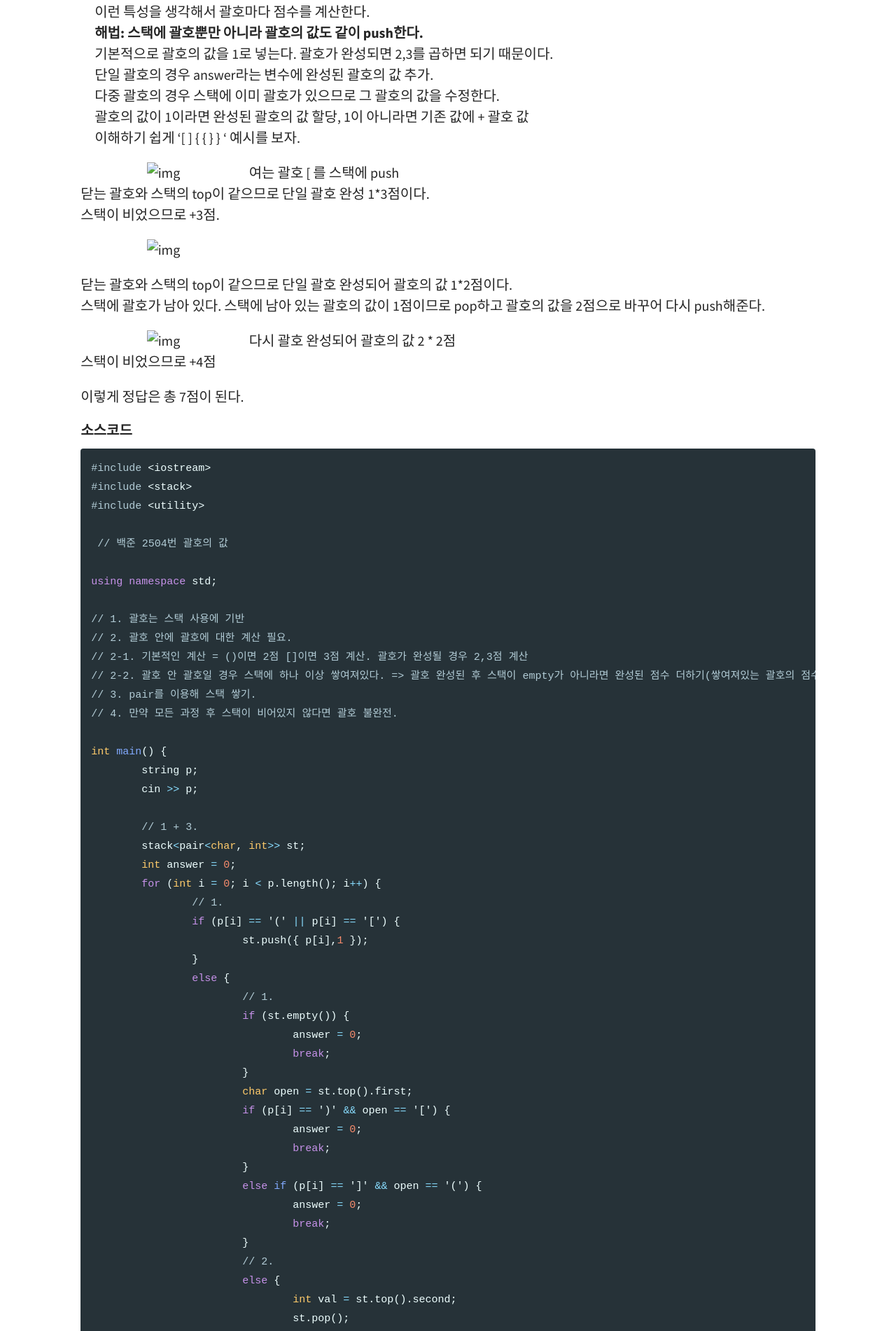
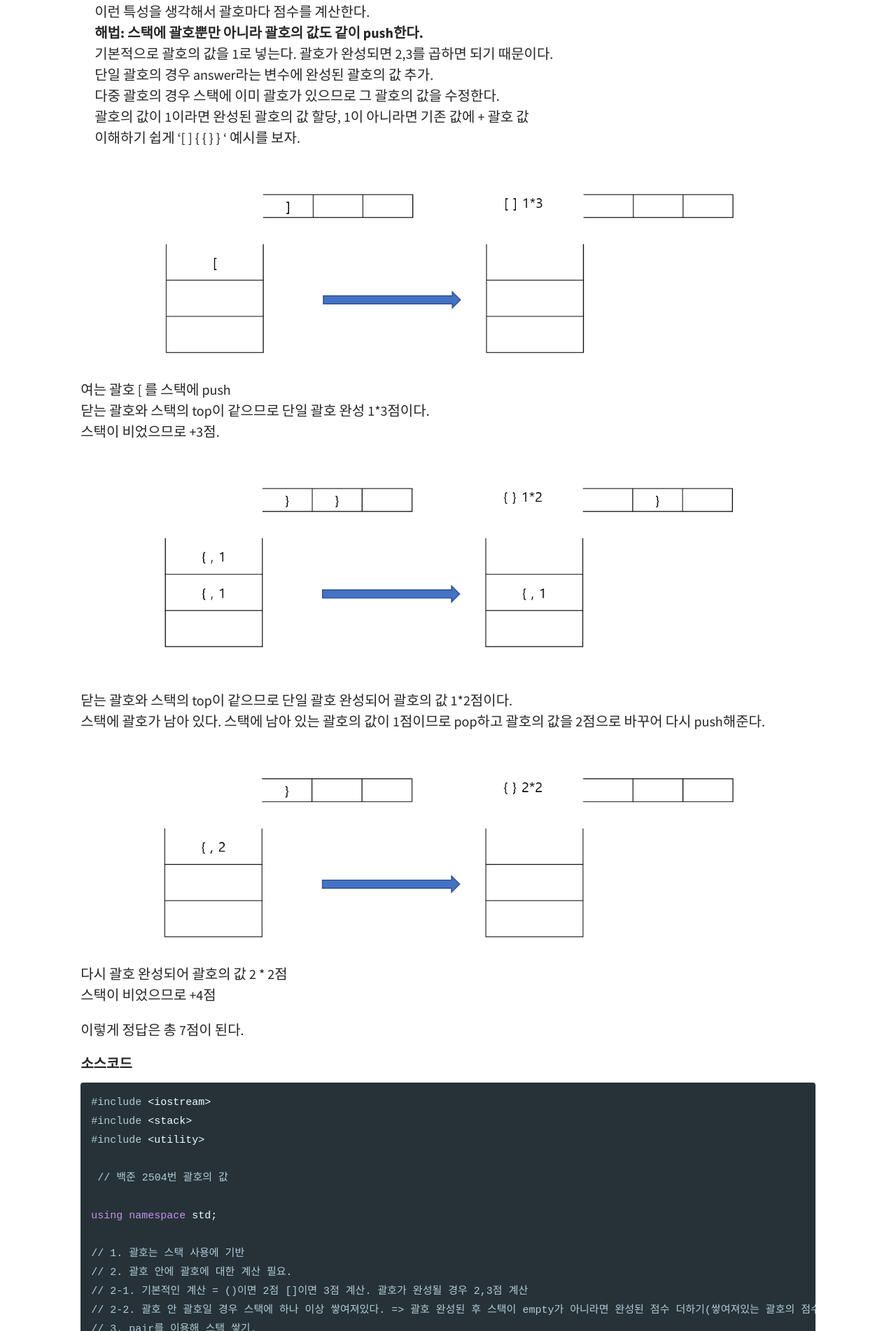
Before and after one commit to YisooKim/YisooKim.github.io, a Jekyll site: the page built from _posts/2020-06-12-2502.md, in a window 1280 px wide. Shown: the part 963-2865 px from the top of the page at 70% size. Built offline with Jekyll 4.4.1, drawn with Linux system fonts in a browser that asks for light colours.

Commit message:
Update 2020-06-12-2502.md

```diff
--- a/_posts/2020-06-12-2502.md
+++ b/_posts/2020-06-12-2502.md
@@ -48,17 +48,17 @@ category: Algorithm
 이해하기 쉽게 '\[ \] \{ \{ \} \} ' 예시를 보자.
 
 
-![img](../../../img/post_2502_1.png)
+![img](/img/post_2502_1.png)
 여는 괄호 \[ 를 스택에 push
 닫는 괄호와 스택의 top이 같으므로 단일 괄호 완성 1*3점이다.
 스택이 비었으므로 +3점.
 
-![img](../../../img/post_2502_2.png)
+![img](/img/post_2502_2.png)
 
 닫는 괄호와 스택의 top이 같으므로 단일 괄호 완성되어 괄호의 값 1*2점이다.
 스택에 괄호가 남아 있다. 스택에 남아 있는 괄호의 값이 1점이므로 pop하고 괄호의 값을 2점으로 바꾸어 다시 push해준다.
 
-![img](../../../img/post_2502_3.png)
+![img](/img/post_2502_3.png)
 다시 괄호 완성되어 괄호의 값 2 * 2점
 스택이 비었으므로 +4점
 
```
